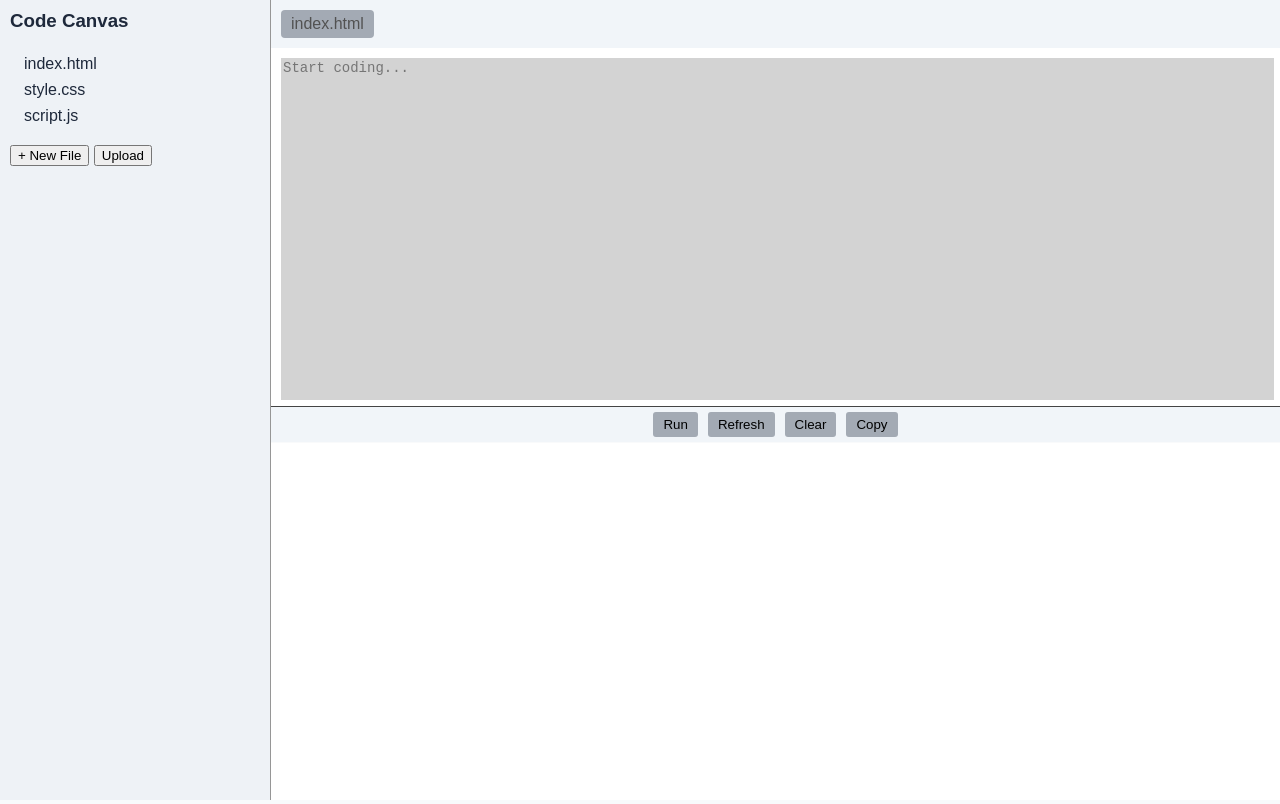
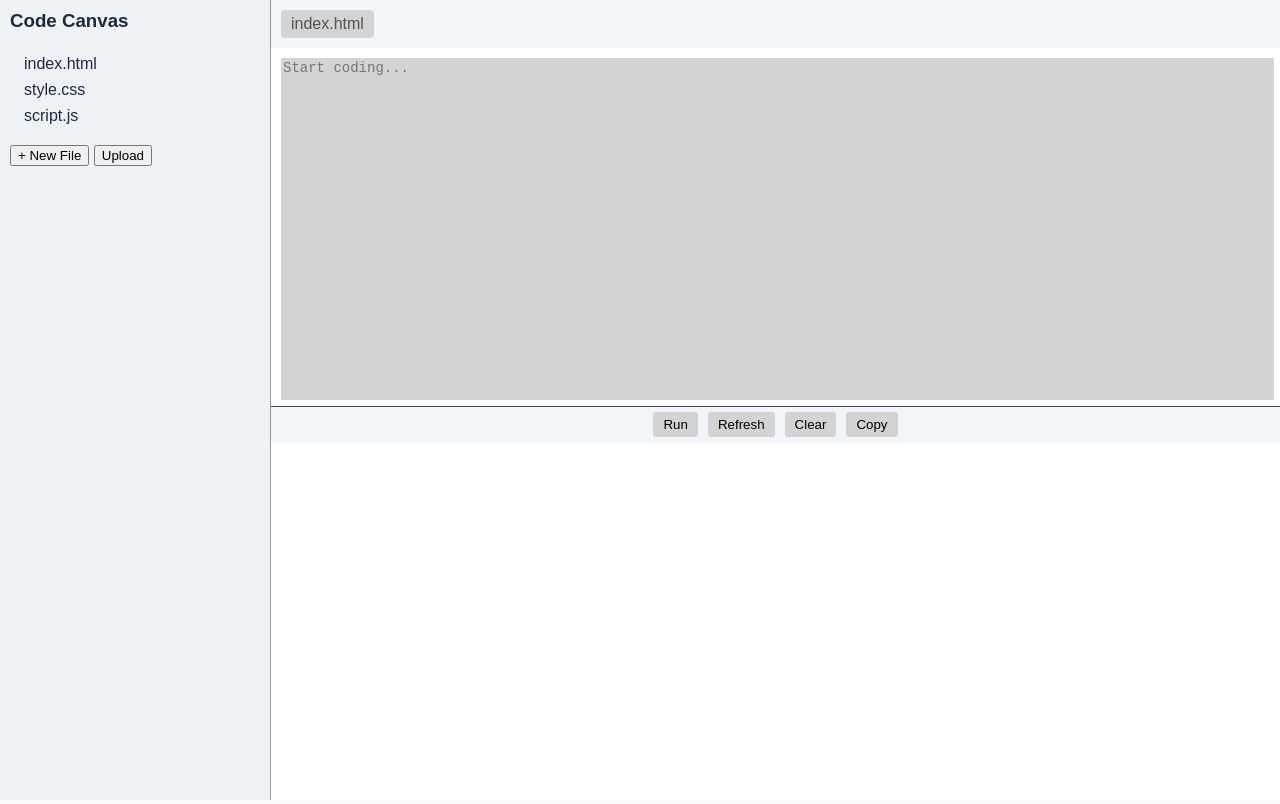
Before and after one commit to Fishblockz/CodeCanvas, a plain HTML site: page index.html in a window 1280 px wide. Drawn offline with Linux system fonts and the light colour scheme.

Commit message:
Update index.html

```diff
--- a/index.html
+++ b/index.html
@@ -11,7 +11,7 @@
       --bg-editor: 	#FFFFFF;
       --bg-tab: 	#F1F5F9;
       --text-light:	#1E293B;
-      --accent: #a3aab4;
+      --accent: #d3d3d3;
       --hover: 	#E0E7FF;
     }
     body {
```
